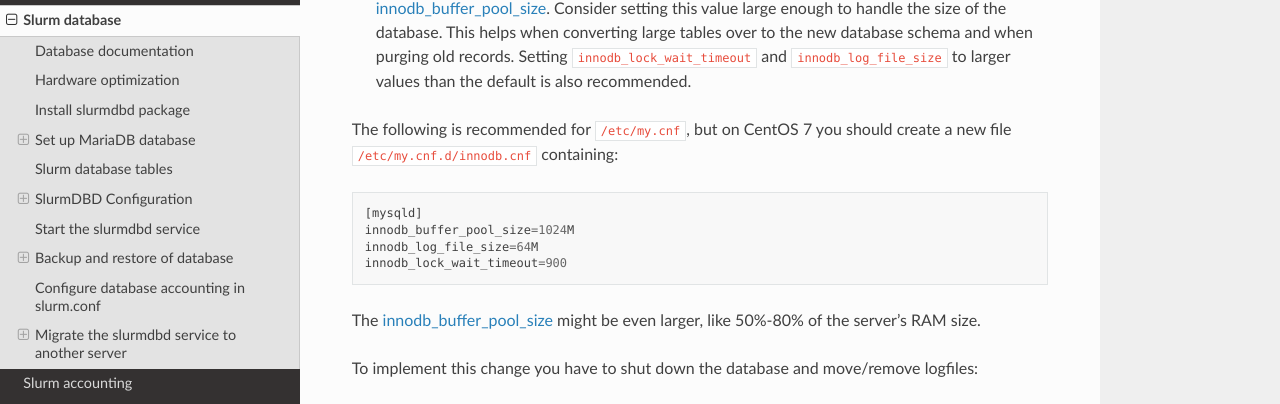
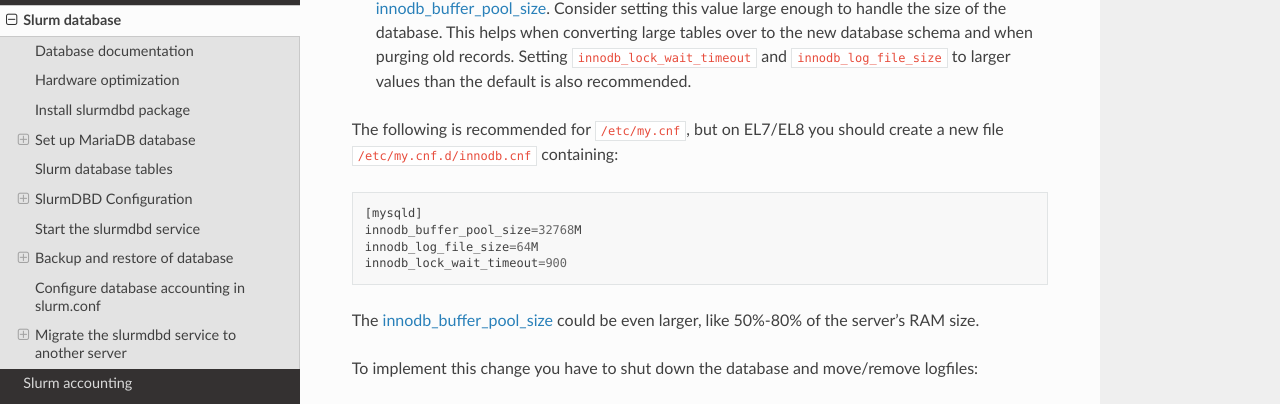
Before and after one commit to OleHolmNielsen/Niflheim_system, a Sphinx documentation site: the page built from docs/Slurm_database.rst, in a window 1280 px wide and 900 px high, scrolled down 4237 px. Shown: the part 138-542 px from the top of the window. Built offline with Sphinx 7.4.7 and the Read the Docs theme 2.0.0, drawn with Linux system fonts in a browser that asks for light colours.

Commit message:
innodb_buffer_pool_size=32768M

```diff
--- a/docs/Slurm_database.rst
+++ b/docs/Slurm_database.rst
@@ -176,14 +176,16 @@ In the accounting_ page section *Slurm Accounting Configuration Before Build* so
   This helps when converting large tables over to the new database schema and when purging old records.
   Setting ``innodb_lock_wait_timeout`` and ``innodb_log_file_size`` to larger values than the default is also recommended.
 
-The following is recommended for ``/etc/my.cnf``, but on CentOS 7 you should create a new file ``/etc/my.cnf.d/innodb.cnf`` containing::
+The following is recommended for ``/etc/my.cnf``,
+but on EL7/EL8 you should create a new file ``/etc/my.cnf.d/innodb.cnf`` containing::
 
   [mysqld]
-  innodb_buffer_pool_size=1024M
+  innodb_buffer_pool_size=32768M
   innodb_log_file_size=64M
   innodb_lock_wait_timeout=900
 
-The innodb_buffer_pool_size_ might be even larger, like 50%-80% of the server's RAM size.
+The innodb_buffer_pool_size_ could be even larger,
+like 50%-80% of the server's RAM size.
 
 To implement this change you have to shut down the database and move/remove logfiles::
 
```
